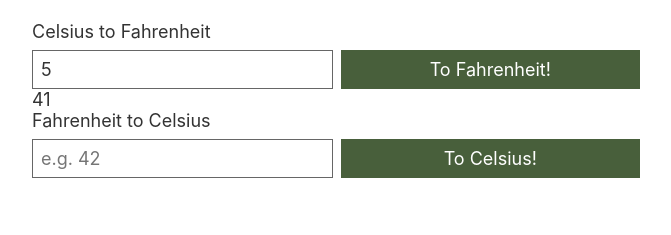
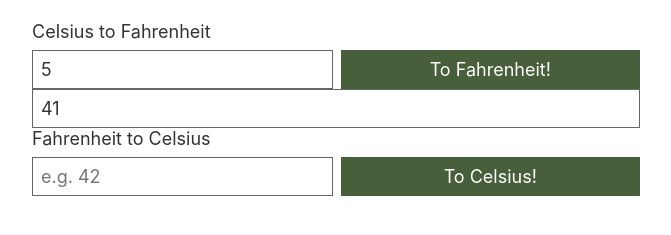
Before and after one commit to adaapp/Test-assignment2-team8, a website: page index.html in a window 1280 px wide. Both pictures are taken after typing "5" into the empty fields and a click on the button "To Fahrenheit!". Shown: the part 95-330 px from the top of the page, without its empty margins (304-975 px from the left). Drawn offline with Linux system fonts and the light colour scheme.

Commit message:
improving results box and adding css

```diff
--- a/index.html
+++ b/index.html
@@ -33,22 +33,24 @@
 <script>
     const form = document.querySelector('.fahrenheitForm');
     const result = document.querySelector('.Fahrenheit');
-
+    result.style.display = 'none';
     form.addEventListener('submit', function(e) {
         e.preventDefault();
         var userInput = e.target[0].value;
         var fahren = celsiusToFahrenheit(userInput);
         result.textContent = fahren;
+        result.style.display = 'block';
     });
 
     const formCel = document.querySelector('.celsiusForm');
     const resultCel = document.querySelector('.Celsius');
-
+    resultCel.style.display = 'none';
     formCel.addEventListener('submit', function(e) {
         e.preventDefault();
         var userInput = e.target[0].value;
         var celsius = fahrenheitToCelsius(userInput);
         resultCel.textContent = celsius;
+        resultCel.style.display = 'block';
 });
 </script>
 </body>
--- a/layout.css
+++ b/layout.css
@@ -61,3 +61,12 @@ button {
     font-size: 5rem;
     border: 1px solid #666;
 }
+.Fahrenheit {
+    padding: 0.5rem;
+    border: 1px solid #666;
+}
+
+.Celsius {
+    padding: 0.5rem;
+    border: 1px solid #666;
+}
```
